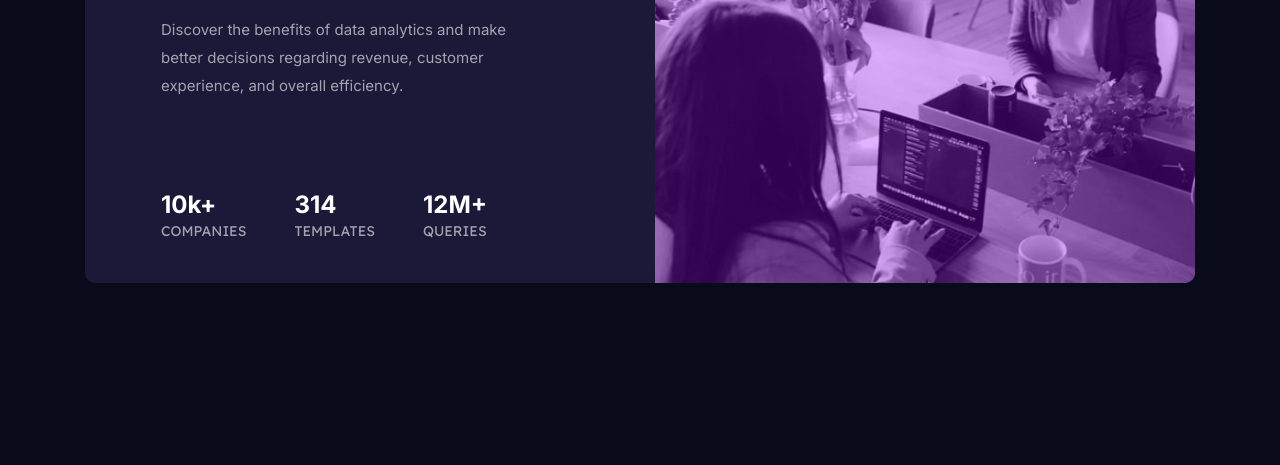
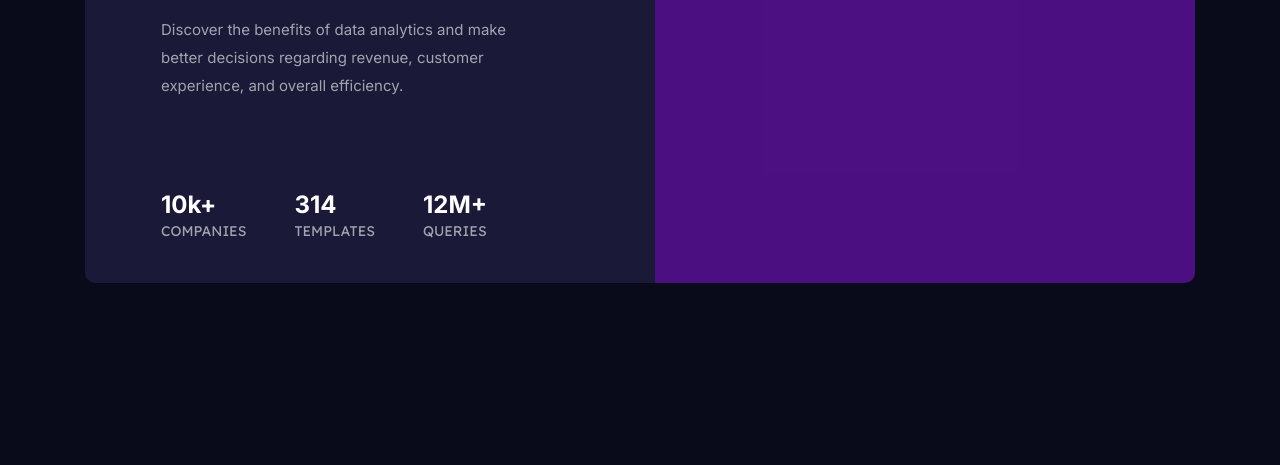
Before and after one commit to AllanPessin/preview-card, a plain HTML site: page index.html in a window 1280 px wide. Shown: the part 335-800 px from the top of the page. Drawn offline with Linux system fonts and the light colour scheme.

Commit message:
imagem removida

```diff
--- a/styles/style.css
+++ b/styles/style.css
@@ -37,7 +37,7 @@ body {
 .img {
   border-radius: 10px 10px 0 0;
   background-color: rgba(157, 0, 255, 10%);
-  background: url('../images/image-header-mobile.jpg') no-repeat;
+
   background-position: center;
   background-size: cover;
 }
```
